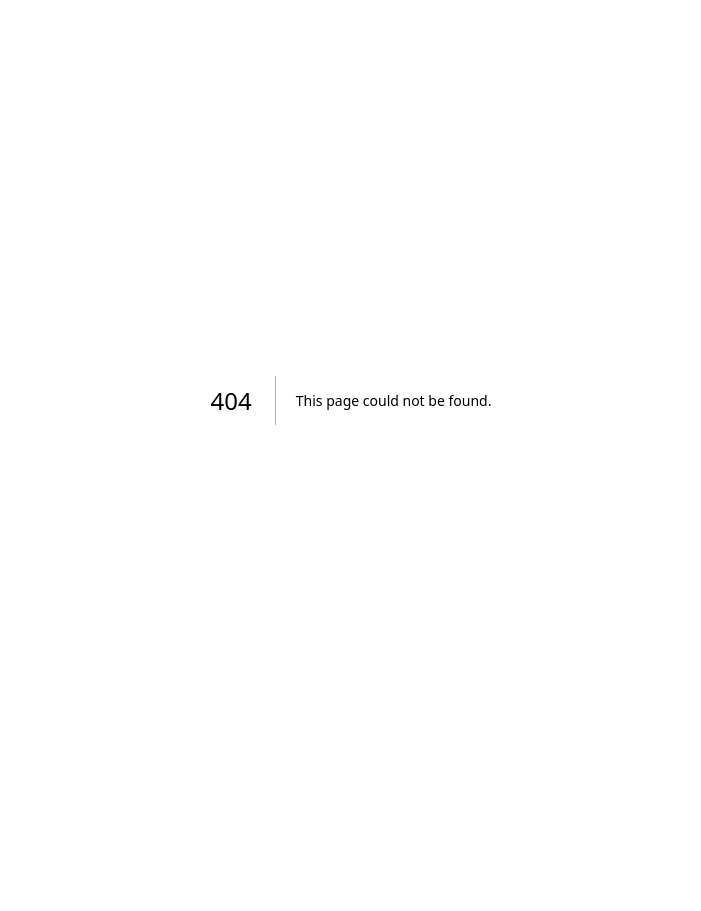
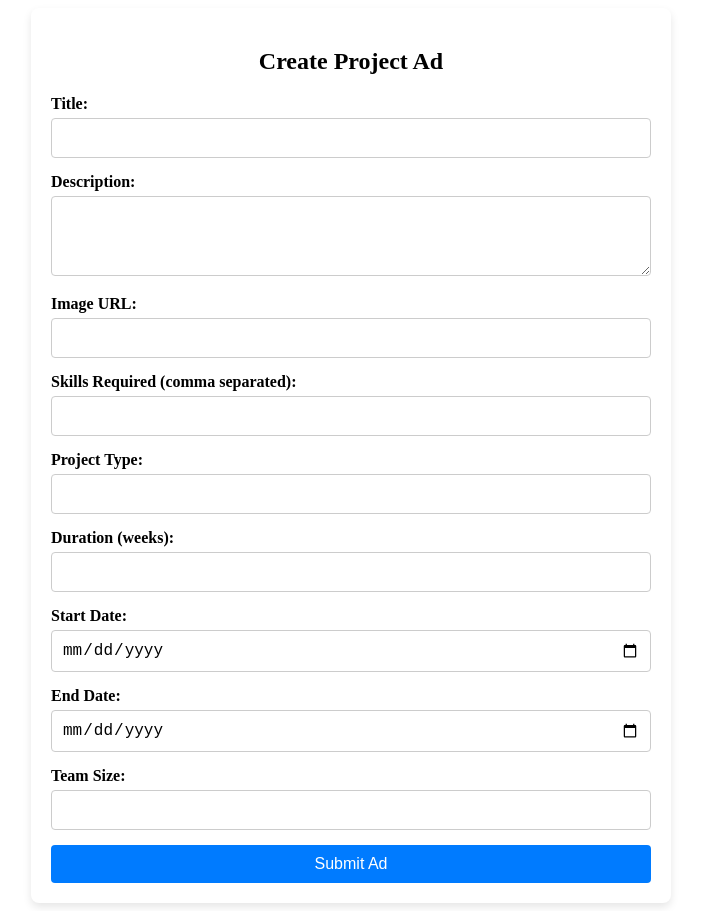
Before and after one commit to zaina0k/November2024Hackathon, a Next.js app: page /addProjectAdd in a window 1280 px wide. Before the commit this address had no page. Shown: the whole page, without its empty margins (289-990 px from the left). Before the commit the page ends 800 px from the top, so only its background shows below. Built offline with nearby package versions, Linux system fonts and the light colour scheme.

Commit message:
Adding a create project ad.

```diff
--- /dev/null
+++ b/pages/addProjectAdd.tsx
@@ -0,0 +1,138 @@
+import React, { useState } from 'react';
+import './css/addAd.css';
+
+export default function AddProjectAd() {
+  const [title, setTitle] = useState("");
+  const [description, setDescription] = useState("");
+  const [imageURL, setImageURL] = useState("");
+  const [skillsRequired, setSkillsRequired] = useState([]);
+  const [projectType, setProjectType] = useState("");
+  const [duration, setDuration] = useState("");
+  const [startDate, setStartDate] = useState("");
+  const [endDate, setEndDate] = useState("");
+  const [teamSize, setTeamSize] = useState("");
+
+  // Generate a random project ID when the form loads
+  const projectID = Math.floor(Math.random() * 100000000000);
+
+  const handleSubmit = (event) => {
+    event.preventDefault();
+    const adData = {
+      projectID,
+      title,
+      description,
+      imageURL,
+      skillsRequired,
+      projectType,
+      duration,
+      startDate,
+      endDate,
+      teamSize,
+    };
+    console.log(adData);
+    // Handle ad submission logic, e.g., send to API
+  };
+
+  const handleSkillsChange = (e) => {
+    const value = e.target.value;
+    // Split by commas and trim whitespace
+    const skills = value.split(',').map(skill => skill.trim());
+    setSkillsRequired(skills);
+  };
+
+  return (
+    <div className="add-ad-container">
+      <h2>Create Project Ad</h2>
+      <form onSubmit={handleSubmit} className="add-ad-form">
+        <div className="form-group">
+          <label>Title:</label>
+          <input
+            type="text"
+            value={title}
+            onChange={(e) => setTitle(e.target.value)}
+            required
+            className="form-input"
+          />
+        </div>
+        <div className="form-group">
+          <label>Description:</label>
+          <textarea
+            value={description}
+            onChange={(e) => setDescription(e.target.value)}
+            required
+            className="form-textarea"
+          />
+        </div>
+        <div className="form-group">
+          <label>Image URL:</label>
+          <input
+            type="text"
+            value={imageURL}
+            onChange={(e) => setImageURL(e.target.value)}
+            className="form-input"
+          />
+        </div>
+        <div className="form-group">
+          <label>Skills Required (comma separated):</label>
+          <input
+            type="text"
+            value={skillsRequired.join(", ")}
+            onChange={handleSkillsChange}
+            className="form-input"
+          />
+        </div>
+        <div className="form-group">
+          <label>Project Type:</label>
+          <input
+            type="text"
+            value={projectType}
+            onChange={(e) => setProjectType(e.target.value)}
+            required
+            className="form-input"
+          />
+        </div>
+        <div className="form-group">
+          <label>Duration (weeks):</label>
+          <input
+            type="number"
+            value={duration}
+            onChange={(e) => setDuration(e.target.value)}
+            required
+            className="form-input"
+          />
+        </div>
+        <div className="form-group">
+          <label>Start Date:</label>
+          <input
+            type="date"
+            value={startDate}
+            onChange={(e) => setStartDate(e.target.value)}
+            required
+            className="form-input"
+          />
+        </div>
+        <div className="form-group">
+          <label>End Date:</label>
+          <input
+            type="date"
+            value={endDate}
+            onChange={(e) => setEndDate(e.target.value)}
+            required
+            className="form-input"
+          />
+        </div>
+        <div className="form-group">
+          <label>Team Size:</label>
+          <input
+            type="number"
+            value={teamSize}
+            onChange={(e) => setTeamSize(e.target.value)}
+            required
+            className="form-input"
+          />
+        </div>
+        <button type="submit" className="submit-button">Submit Ad</button>
+      </form>
+    </div>
+  );
+}
--- /dev/null
+++ b/pages/css/addAd.css
@@ -0,0 +1,61 @@
+/* Layout Styling */
+.add-ad-container {
+    max-width: 600px;
+    margin: 0 auto;
+    padding: 20px;
+    background: #fff;
+    border-radius: 8px;
+    box-shadow: 0 4px 8px rgba(0, 0, 0, 0.1);
+}
+
+h2 {
+    text-align: center;
+    margin-bottom: 20px;
+}
+
+.add-ad-form {
+    display: flex;
+    flex-direction: column;
+}
+
+.form-group {
+    margin-bottom: 15px;
+}
+
+label {
+    font-weight: bold;
+    margin-bottom: 5px;
+    display: block;
+}
+
+.form-input,
+.form-textarea {
+    padding: 10px;
+    border: 1px solid #ccc;
+    border-radius: 4px;
+    font-size: 16px;
+    width: 100%;
+    box-sizing: border-box; /* Ensure padding is included in width */
+}
+
+/* Ensure text area has the same padding as inputs */
+.form-textarea {
+    resize: vertical;
+    height: 80px;
+}
+
+/* Button styles */
+.submit-button {
+    background-color: #007bff;
+    color: #fff;
+    padding: 10px;
+    border: none;
+    border-radius: 4px;
+    cursor: pointer;
+    font-size: 16px;
+    text-align: center;
+}
+
+.submit-button:hover {
+    background-color: #0056b3;
+}
```
